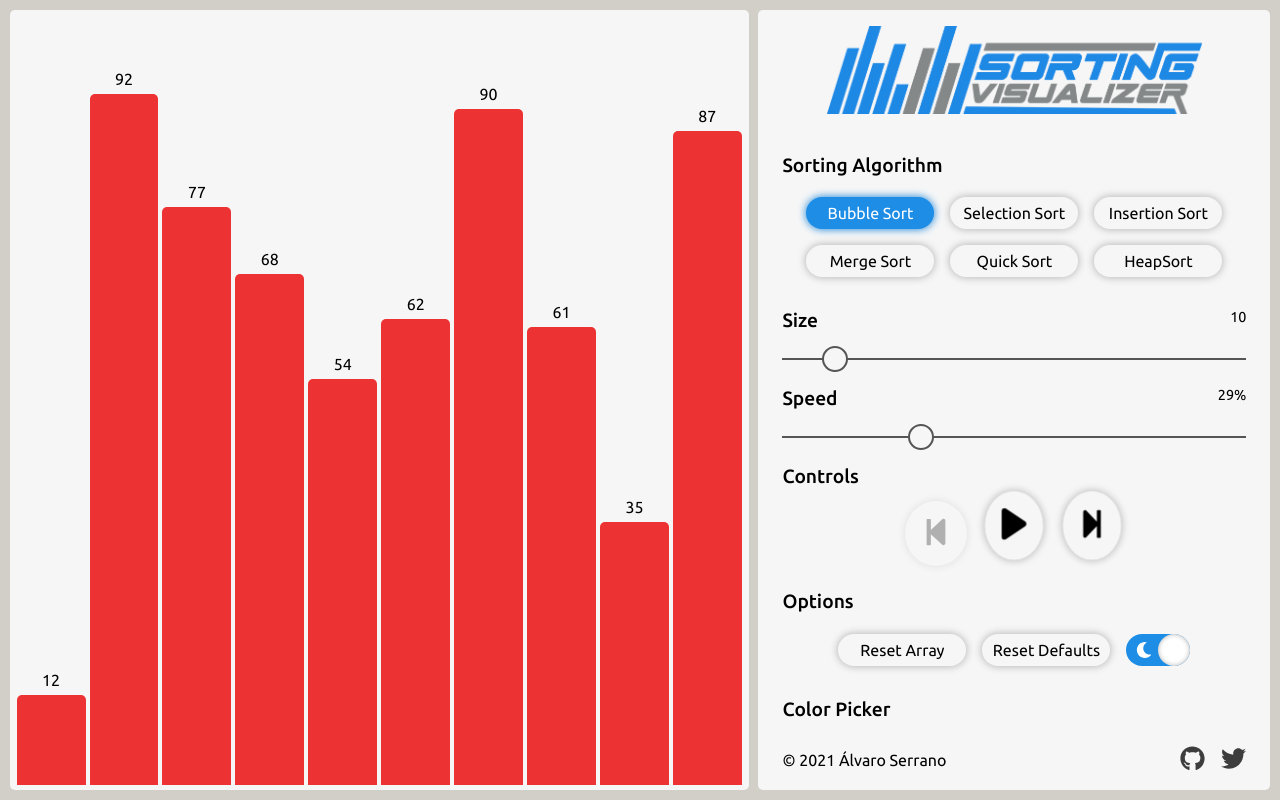
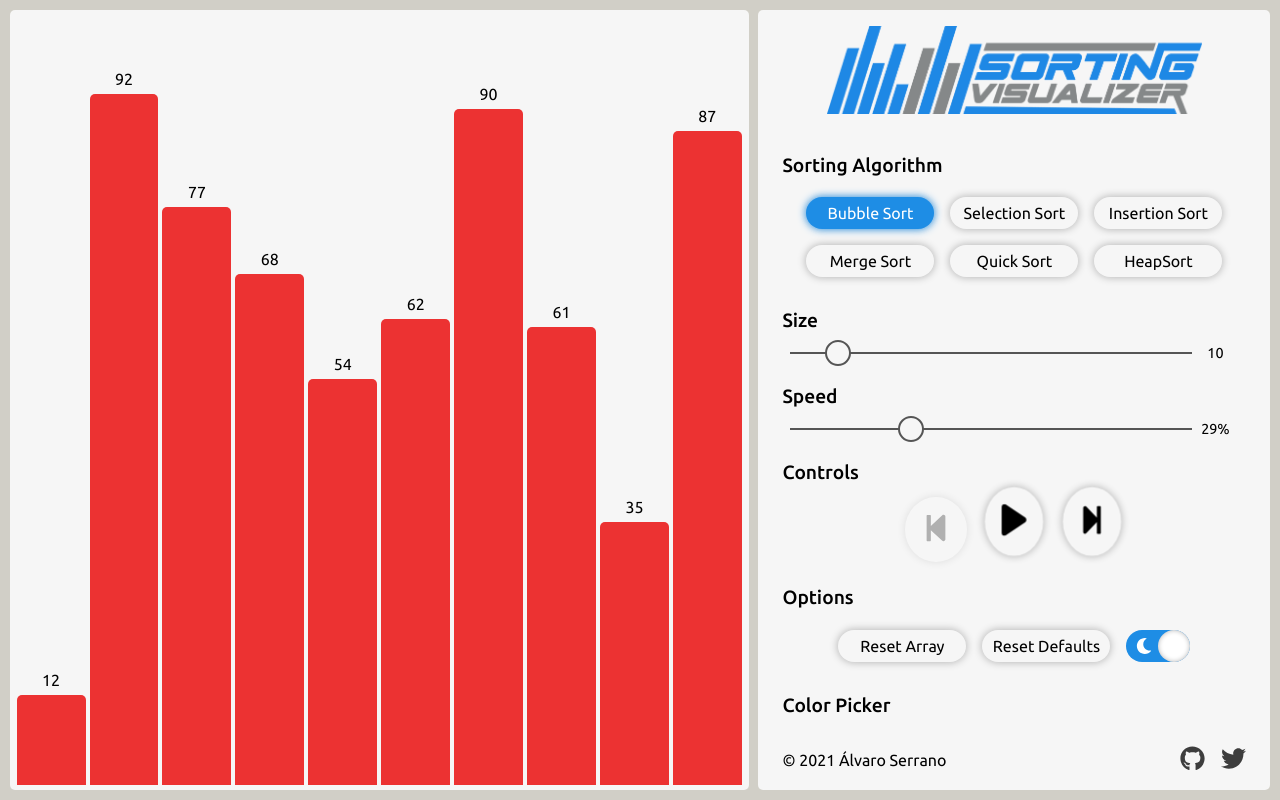
Before and after one commit to alsersan/sorting-visualizer, a React (Create React App) app: page / in a window 1280 px wide. Built offline with nearby package versions, Linux system fonts and the light colour scheme.

Commit message:
change styles of Selector

```diff
--- a/src/components/Sidebar/components/Selector/index.js
+++ b/src/components/Sidebar/components/Selector/index.js
@@ -3,26 +3,25 @@ import styled from "styled-components";
 
 import Slider from "./components/Slider";
 
-const TextWrapper = styled.div`
-  margin-bottom: 0.8rem;
+const FlexWrapper = styled.div`
   display: flex;
-  justify-content: space-between;
+  align-items: center;
+  padding: 0 0.5rem;
 `;
 
 const Text = styled.span`
-  font-weight: ${(props) => (props.mainText ? "500" : "inherit")};
-  font-size: ${(props) => (props.mainText ? "1.2rem" : "0.9rem")};
+font-size 0.9rem;
+width: 3.2rem;
+text-align: center;
+
 `;
 
 const Selector = (props) => {
   return (
-    <>
-      <TextWrapper>
-        <Text mainText>{props.mainText}</Text>
-        <Text secondaryText>{props.secondaryText}</Text>
-      </TextWrapper>
+    <FlexWrapper>
       <Slider {...props} />
-    </>
+      <Text>{props.text}</Text>
+    </FlexWrapper>
   );
 };
 
--- a/src/components/Sidebar/components/SizeSelector.js
+++ b/src/components/Sidebar/components/SizeSelector.js
@@ -11,10 +11,9 @@ const SizeSelector = () => {
   const { hasStarted } = useAlgorithmContext();
 
   return (
-    <ComponentContainer hasStarted={hasStarted}>
+    <ComponentContainer title="Size" hasStarted={hasStarted}>
       <Selector
-        mainText="Size"
-        secondaryText={size}
+        text={size}
         max="60"
         min="5"
         value={size}
--- a/src/components/Sidebar/components/SpeedSelector.js
+++ b/src/components/Sidebar/components/SpeedSelector.js
@@ -21,11 +21,10 @@ const SpeedSelector = () => {
   )}%`;
 
   return (
-    <ComponentContainer>
+    <ComponentContainer title="Speed">
       {console.log("selectoraso")}
       <Selector
-        mainText="Speed"
-        secondaryText={speedPercentage}
+        text={speedPercentage}
         max={maxDelay}
         min="0"
         // maxDelay - speed to get the correct position of the slider
```
